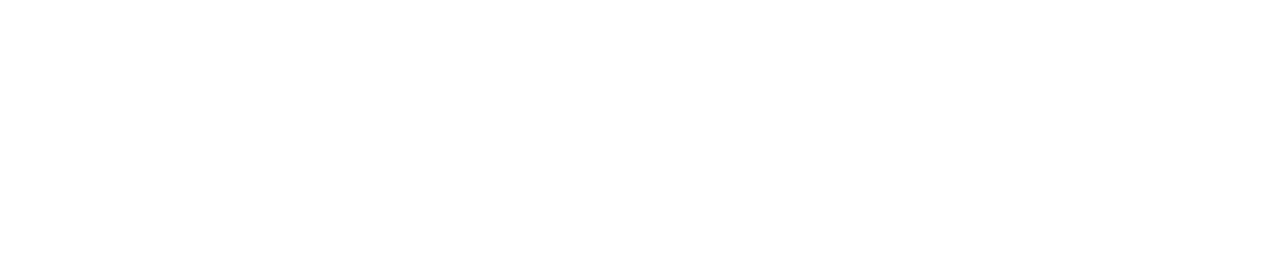
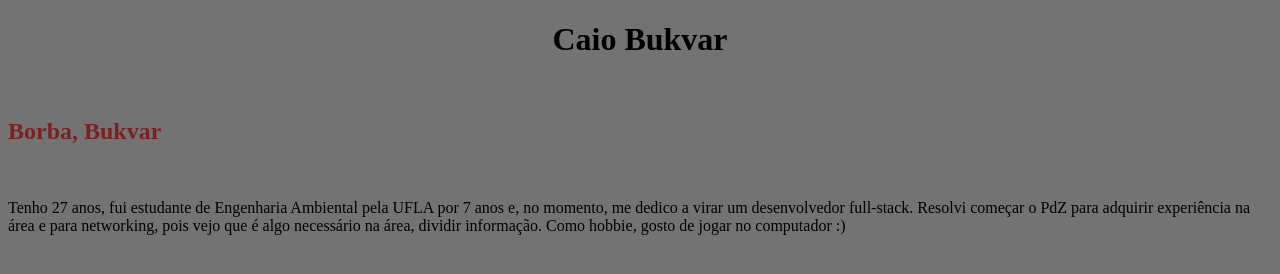
Before and after one commit to RikoKami/front-m01-a01-light, a plain HTML site: page m01-a01-classe-01/index.html in a window 1280 px wide. Drawn offline with Linux system fonts and the light colour scheme.

Commit message:
HTML de apresentação

```diff
--- a/m01-a01-classe-01/index.html
+++ b/m01-a01-classe-01/index.html
@@ -1,12 +1,25 @@
 <!DOCTYPE html>
 <html lang="en">
+
 <head>
     <meta charset="UTF-8">
     <meta http-equiv="X-UA-Compatible" content="IE=edge">
     <meta name="viewport" content="width=device-width, initial-scale=1.0">
-    <title>Document</title>
+
+    <title>Caio Bukvar</title>
+
 </head>
-<body>
+
+<body style="background-color: #737373">
+    <h1 style="text-align: center;">Caio Bukvar</h1><br>
+    <h2 style="color: rgba(126, 9, 9, 0.767)">Borba, Bukvar</h2><br>
+    <p>Tenho 27 anos, fui estudante de Engenharia Ambiental pela UFLA por 7 anos e, no momento, me dedico a virar um
+        desenvolvedor full-stack.
+        Resolvi começar o PdZ para adquirir experiência na área e para networking, pois vejo que é algo necessário na
+        área, dividir informação.
+        Como hobbie, gosto de jogar no computador :)
+    </p><br>
 
 </body>
+
 </html>
```
